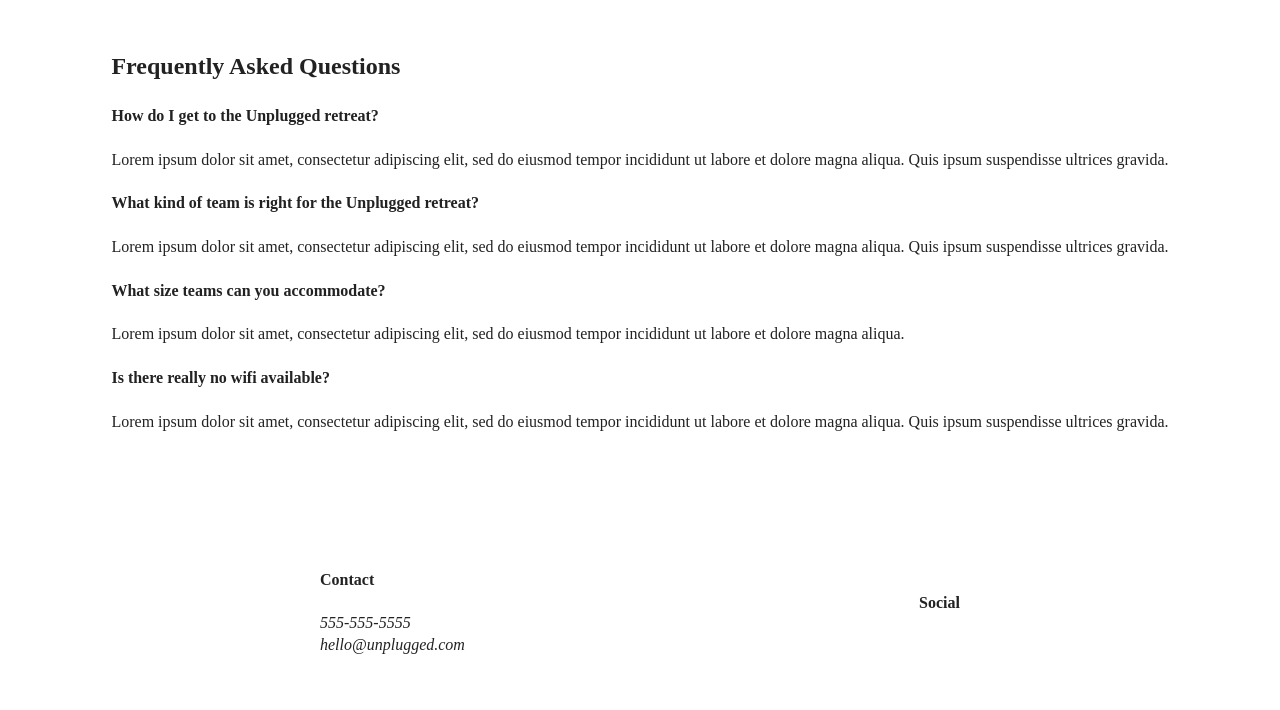
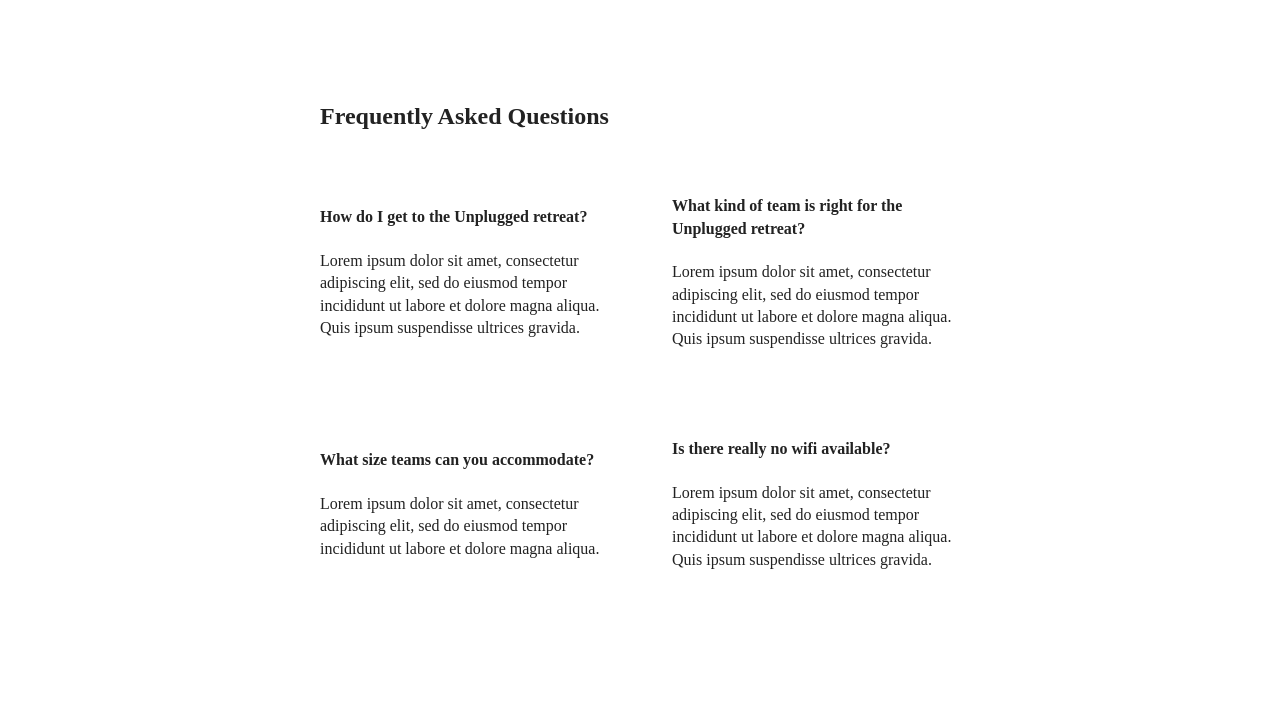
Before and after one commit to johnson-brandon/unplugged, a website: page faq/index.html in a window 1280 px wide. Shown: the part 90-800 px from the top of the page. Drawn offline with Linux system fonts and the light colour scheme.

Commit message:
Faq/index/html mods + tablet FAQ styles

```diff
--- a/css/main.css
+++ b/css/main.css
@@ -132,6 +132,10 @@ header nav ul {
   width: 100%;
 }
 
+footer {
+  flex-direction: column;
+}
+
 footer .content-wrapper {
   width: 55%;
   margin: 50px 0;
@@ -261,11 +265,20 @@ aside p {
   flex-flow: row wrap;
 }
 
-.faq-content-wrapper {
+.faq .content-wrapper {
+  margin: 50px 0 0 0;
   display: flex;
   justify-content: center;
   align-items: center;
   flex-flow: row wrap;
+}
+
+.faq h2 {
+  margin-bottom: 40px;
+}
+
+.faq-content {
+  margin-bottom: 50px;
 }
 /* ==========================================================================
    Helper classes
@@ -481,6 +494,20 @@ footer .copyright {
   align-items: center;
 }
 
+/***************    FAQ PAGE          *******************/
+
+.faq .content-wrapper {
+  justify-content: space-between;
+}
+
+.faq-content {
+  flex-basis: 45%;
+}
+
+.faq h2 {
+  width: 100%;
+}
+
 }
 
 @media only screen and (min-width: 1200px) {
--- a/faq/index.html
+++ b/faq/index.html
@@ -38,25 +38,31 @@
 
   <main>
     <section class="faq">
-      <div class="faq-content-wrapper">
-        <div class="faq-content">
+      <div class="content-wrapper">
         <h2>Frequently Asked Questions</h2>
+          <div class="faq-content">
             <h4>How do I get to the Unplugged retreat?</h4>
             <p>Lorem ipsum dolor sit amet, consectetur adipiscing elit, sed do
               eiusmod tempor incididunt ut labore et dolore magna aliqua. Quis
               ipsum suspendisse ultrices gravida.</p>
+          </div>
+          <div class="faq-content">
             <h4>What kind of team is right for the Unplugged retreat?</h4>
             <p>Lorem ipsum dolor sit amet, consectetur adipiscing elit, sed do
               eiusmod tempor incididunt ut labore et dolore magna aliqua. Quis
               ipsum suspendisse ultrices gravida.</p>
+          </div>
+          <div class="faq-content">
             <h4>What size teams can you accommodate?</h4>
             <p>Lorem ipsum dolor sit amet, consectetur adipiscing elit, sed do
               eiusmod tempor incididunt ut labore et dolore magna aliqua.</p>
-            <h4>Is there really no wifi available?</h4>
+          </div>
+          <div class="faq-content">
+              <h4>Is there really no wifi available?</h4>
             <p>Lorem ipsum dolor sit amet, consectetur adipiscing elit, sed do
               eiusmod tempor incididunt ut labore et dolore magna aliqua. Quis
               ipsum suspendisse ultrices gravida.</p>
-        </div>
+          </div>
       </div>
     </section>
   </main>
```
